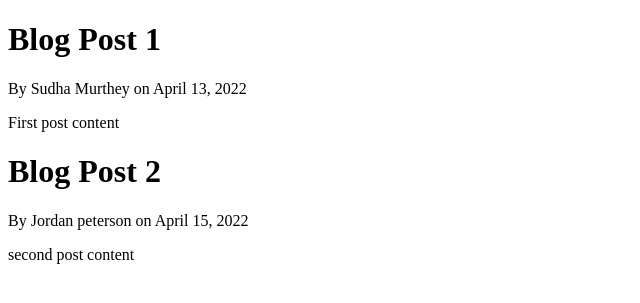
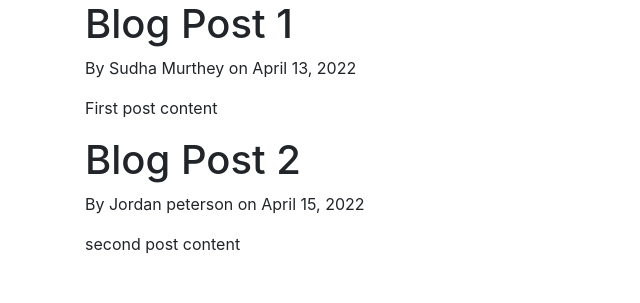
Before and after one commit to resarurkar/carrental, a Django app: page /blog/ in a window 1280 px wide. Shown: the top 303 px of the page, without its empty margins (0-640 px from the left). Run offline with Django 3.2, Linux system fonts and the light colour scheme; some libraries are stand-ins or nearby versions.

Commit message:
bootsrap commit

```diff
--- a/blog/templates/blog/base.html
+++ b/blog/templates/blog/base.html
@@ -1,14 +1,29 @@
 <!DOCTYPE html>
 <html>
 <head>
+     <!-- Required meta tags -->
+     <meta charset="utf-8">
+     <meta name="viewport" content="width=device-width, initial-scale=1, shrink-to-fit=no">
+
+     <!-- Bootstrap CSS -->
+     <link rel="stylesheet" href="https://cdn.jsdelivr.net/npm/bootstrap@4.0.0/dist/css/bootstrap.min.css" integrity="sha384-Gn5384xqQ1aoWXA+058RXPxPg6fy4IWvTNh0E263XmFcJlSAwiGgFAW/dAiS6JXm" crossorigin="anonymous">
+
+
     {% if title %}
     <title>Django Blog - {{ title }} </title>
 {% else %}
     <title> Django Blog</title>
 {% endif %}
-
 </head>
 <body>
-    {% block content %}{% endblock %}
+    <div class="container">
+        {% block content %}{% endblock %}
+    </div>
+
+    <!-- Optional JavaScript -->
+    <!-- jQuery first, then Popper.js, then Bootstrap JS -->
+    <script src="https://code.jquery.com/jquery-3.2.1.slim.min.js" integrity="sha384-KJ3o2DKtIkvYIK3UENzmM7KCkRr/rE9/Qpg6aAZGJwFDMVNA/GpGFF93hXpG5KkN" crossorigin="anonymous"></script>
+    <script src="https://cdn.jsdelivr.net/npm/popper.js@1.12.9/dist/umd/popper.min.js" integrity="sha384-ApNbgh9B+Y1QKtv3Rn7W3mgPxhU9K/ScQsAP7hUibX39j7fakFPskvXusvfa0b4Q" crossorigin="anonymous"></script>
+    <script src="https://cdn.jsdelivr.net/npm/bootstrap@4.0.0/dist/js/bootstrap.min.js" integrity="sha384-JZR6Spejh4U02d8jOt6vLEHfe/JQGiRRSQQxSfFWpi1MquVdAyjUar5+76PVCmYl" crossorigin="anonymous"></script>
 </body>
 </html>
```
